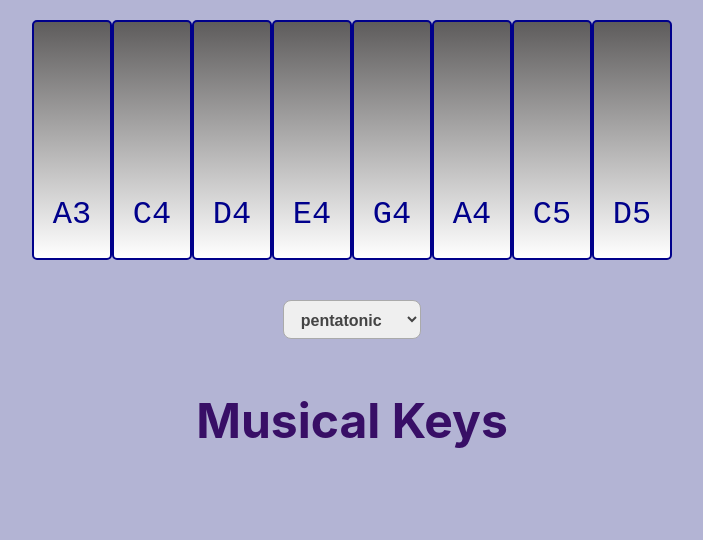
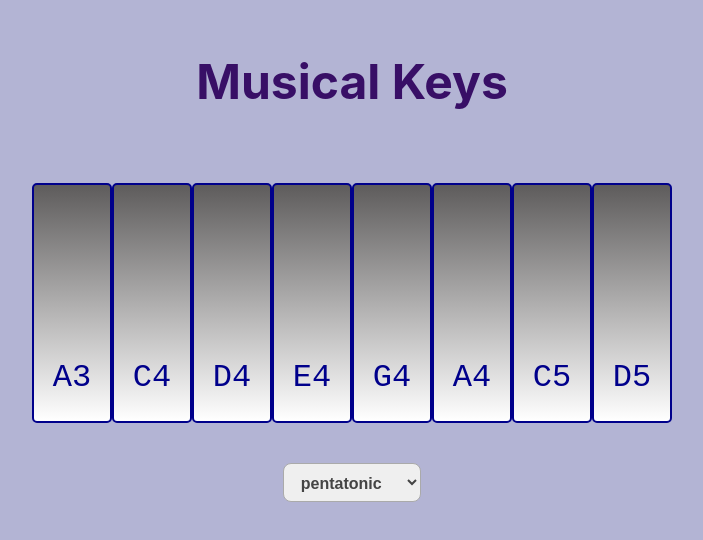
Before and after one commit to halitos/musical-keys, a React (Create React App) app: page / in a window 1280 px wide. Shown: the top 540 px of the page, without its empty margins (288-991 px from the left). Built offline with nearby package versions, Linux system fonts and the light colour scheme.

Commit message:
keybord comp moved down

```diff
--- a/src/App.js
+++ b/src/App.js
@@ -6,8 +6,8 @@ import "./App.css";
 function App() {
   return (
     <>
+      <Header />
       <KeyBoard />
-      <Header />
     </>
   );
 }
```
